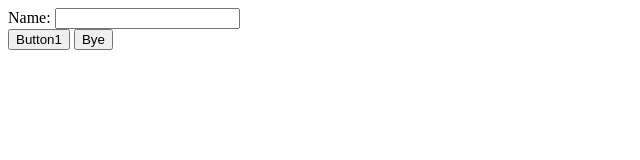
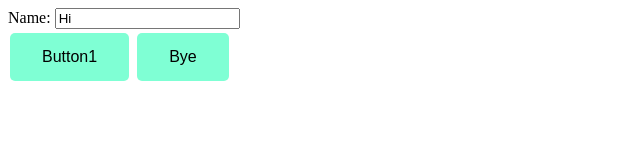
Before and after one commit to bhoffman0/CIT3606WebCopy, a plain HTML site: page Lab 3 Currency Converter UI/inclass.html in a window 1280 px wide. Both pictures are taken after a click on the button "Button1". Shown: the whole page, without its empty margins (0-640 px from the left). Drawn offline with Linux system fonts and the light colour scheme.

Commit message:
more styles

```diff
--- a/Lab 3 Currency Converter UI/script.js
+++ b/Lab 3 Currency Converter UI/script.js
@@ -0,0 +1,10 @@
+    function hello()
+    {
+        name = document.getElementById("username").value;
+        document.getElementById("username").value = "Hi " + name;
+        alert("Hi " + name);
+    }
+    function bye()
+    {
+        alert("Bye!");
+    }
--- a/Lab 3 Currency Converter UI/style.css
+++ b/Lab 3 Currency Converter UI/style.css
@@ -1,3 +1,18 @@
 body {
 
 }
+
+.button {
+  border: none;
+  color: white;
+  padding: 15px 32px;
+  text-align: center;
+  text-decoration: none;
+  display: inline-block;
+  font-size: 16px;
+  margin: 4px 2px;
+  cursor: pointer;
+  background-color:aquamarine;
+  color: black;
+  border-radius: 5px;
+}
```
